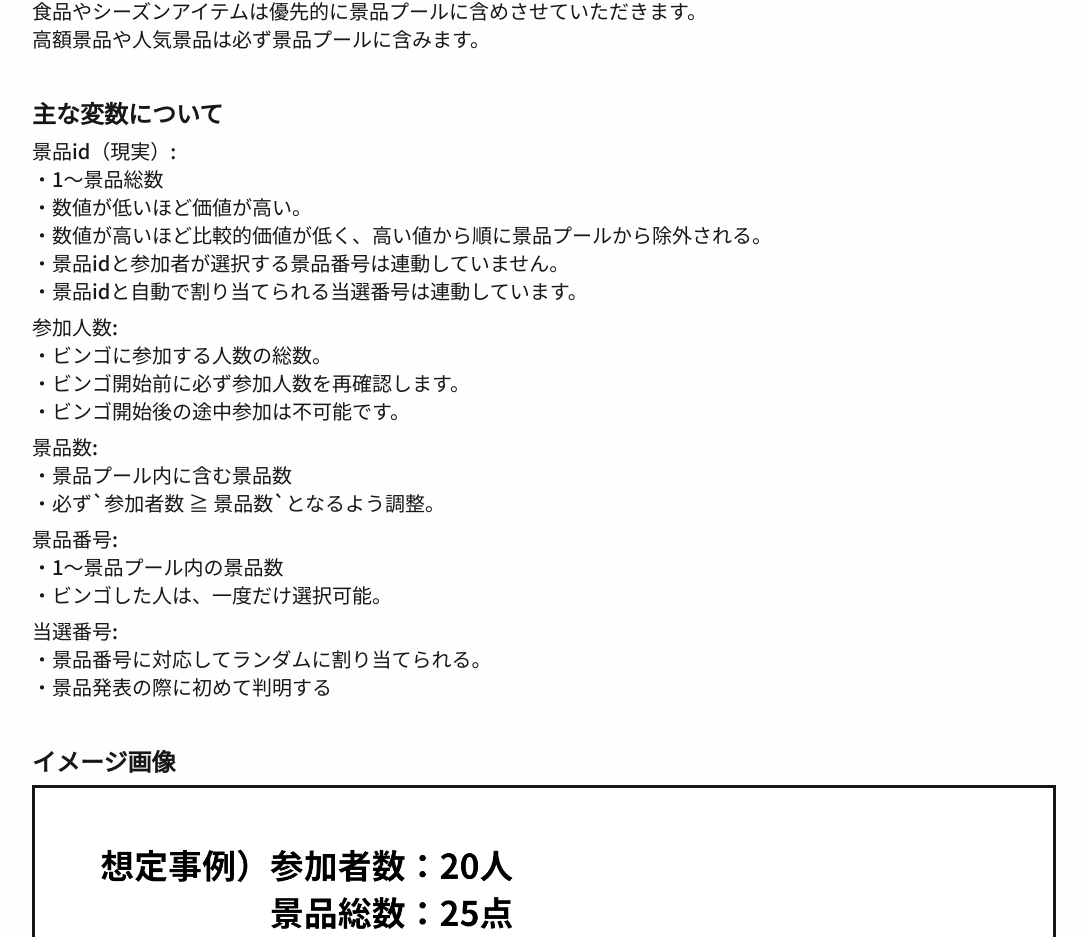
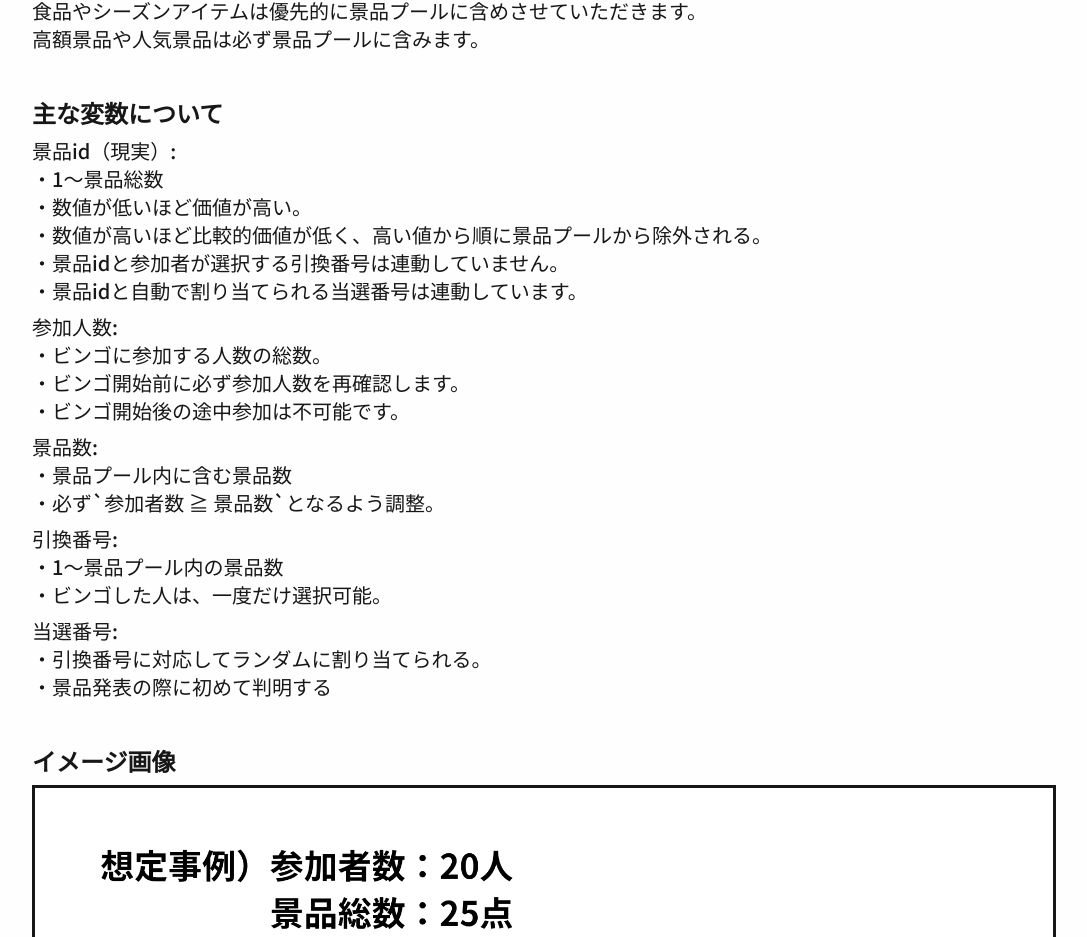
Before and after one commit to takahiro-hirano67/ziyuu-sikkou-bingo-num, a Next.js app in the folder bingo-num-app/: page /main in a window 1280 px wide. Shown: the part 880-1817 px from the top of the page, without its empty margins (96-1183 px from the left). Built offline with nearby package versions, Linux system fonts and the light colour scheme.

Commit message:
景品番号→引換番号に表記変更

```diff
--- a/bingo-num-app/app/main/page.tsx
+++ b/bingo-num-app/app/main/page.tsx
@@ -15,11 +15,11 @@ export default function MainPage() {
     const [numOfPeople, setNumOfPeople] = useState<number>(0);
     const [numOfItems, setNumOfItems] = useState<number>(0);
     const [isSelectAnnounceOrder, setIsSelectAnnounceOrder] = useState<boolean>(false);
-    // // 景品番号管理
+    // // 引換番号管理
     const [prizeNumList, setPrizeNumList] = useState<prizeObjectType[]>([]);
 
     // アプリ状態管理
-    const [step, setStep] = useState<"input" | "selectAnnounceOrder" | "inProgress" | "inAnnouncement">("input"); // 入力画面 | 景品番号選択画面 | 景品発表画面
+    const [step, setStep] = useState<"input" | "selectAnnounceOrder" | "inProgress" | "inAnnouncement">("input"); // 入力画面 | 引換番号選択画面 | 景品発表画面
     const [isProgress, setIsProgress] = useState<boolean>(false); // 誤リロード防止用
 
     // 誤リロード防止処理（リロードやページを閉じようとしたらアラートが出現）
@@ -57,7 +57,7 @@ export default function MainPage() {
         }
         setIsProgress(true);
 
-        // 景品の数だけ景品番号を生成する
+        // 景品の数だけ引換番号を生成する
         const originalList: number[] = [];
         for (let i = 1; i <= numOfItems; i++) {
             originalList.push(i);
@@ -65,7 +65,7 @@ export default function MainPage() {
         // 景品の数に対応した当選番号を生成する
         const ShuffledList: number[] = shuffleArray(originalList.slice());
 
-        // 景品番号と当選番号を対応付けたオブジェクトを生成
+        // 引換番号と当選番号を対応付けたオブジェクトを生成
         const prizeObject: prizeObjectType[] = originalList.map((prizeNum, i) => ({
             prizeNum,
             winnerNum: ShuffledList[i],
@@ -75,7 +75,7 @@ export default function MainPage() {
             memo: "",
         }));
 
-        setPrizeNumList(prizeObject); // 景品番号のリストを更新
+        setPrizeNumList(prizeObject); // 引換番号のリストを更新
 
         // 景品発表順の選択画面
         if (isSelectAnnounceOrder === true) {
@@ -90,9 +90,9 @@ export default function MainPage() {
             setPrizeNumList(sortedPrizeObject);
             setStep("selectAnnounceOrder")
         }
-        // 景品番号選択画面
+        // 引換番号選択画面
         else {
-            // ソートなし（デフォルト：景品番号順 ※当選番号はランダム）
+            // ソートなし（デフォルト：引換番号順 ※当選番号はランダム）
             setStep("inProgress");
         }
     };
@@ -102,9 +102,9 @@ export default function MainPage() {
     // ============================================================
 
     const handleChangeInProgress = () => {
-        if (window.confirm("景品番号の選択に移ります。よろしいですか？")) {
+        if (window.confirm("引換番号の選択に移ります。よろしいですか？")) {
             // 「はい」を選択した場合の処理
-            // デフォルトの並び順（景品番号順）に戻す
+            // デフォルトの並び順（引換番号順）に戻す
             const defaultSortedList = [...prizeNumList].sort((a, b) => a.prizeNum - b.prizeNum);
             setPrizeNumList(defaultSortedList)
             setStep("inProgress");
@@ -115,7 +115,7 @@ export default function MainPage() {
     }
 
     const handleChangeAnnouncement = () => {
-        if (window.confirm("景品発表へ移ります。よろしいですか？\n確認事項:\n・景品番号は全て配布しているか？\n・未選択の景品番号はないか？")) {
+        if (window.confirm("景品発表へ移ります。よろしいですか？\n確認事項:\n・引換番号は全て配布しているか？\n・未選択の引換番号はないか？")) {
             // 「はい」を選択した場合の処理
             setStep("inAnnouncement");
         } else {
@@ -125,14 +125,14 @@ export default function MainPage() {
     };
 
     // ============================================================
-    // 景品番号の要素に対する処理（番号選択時）
+    // 引換番号の要素に対する処理（番号選択時）
     // ============================================================
 
-    // 景品番号をクリックすると選択済み
+    // 引換番号をクリックすると選択済み
     const handleSelect = (prizeNum: number) => {
         setPrizeNumList((prev) => prev.map((item) => (item.prizeNum === prizeNum ? { ...item, isSelected: true } : item)));
     };
-    // 景品番号をダブルクリックすると選択状態を解除（保険機能）
+    // 引換番号をダブルクリックすると選択状態を解除（保険機能）
     const handleDisSelect = (prizeNum: number) => {
         alert("選択状態を解除しました");
         setPrizeNumList((prev) => prev.map((item) => (item.prizeNum === prizeNum ? { ...item, isSelected: false } : item)));
@@ -144,14 +144,14 @@ export default function MainPage() {
 
 
     // ============================================================
-    // 景品番号の要素に対する処理（景品発表時）
+    // 引換番号の要素に対する処理（景品発表時）
     // ============================================================
 
-    // 景品番号をクリックすると選択済み
+    // 引換番号をクリックすると選択済み
     const handleAnnounce = (prizeNum: number) => {
         setPrizeNumList((prev) => prev.map((item) => (item.prizeNum === prizeNum ? { ...item, isAnnounced: true } : item)));
     };
-    // 景品番号をダブルクリックすると選択状態を解除（保険機能）
+    // 引換番号をダブルクリックすると選択状態を解除（保険機能）
     const handleDisAnnounce = (prizeNum: number) => {
         alert("発表状態を解除しました");
         setPrizeNumList((prev) => prev.map((item) => (item.prizeNum === prizeNum ? { ...item, isAnnounced: false } : item)));
@@ -194,7 +194,7 @@ export default function MainPage() {
                 {step === "input" && <InputForm numOfPeople={numOfPeople} setNumOfPeople={setNumOfPeople} numOfItems={numOfItems} setNumOfItems={setNumOfItems} isSelectAnnounceOrder={isSelectAnnounceOrder} setIsSelectAnnounceOrder={setIsSelectAnnounceOrder} handleSubmit={handleSubmit} />}
                 {/* 景品発表順を選択する画面 */}
                 {step === "selectAnnounceOrder" && <SelectAnnounceOrder prizeNumList={prizeNumList} handleDragEnd={handleDragEnd} handleChangeInProgress={handleChangeInProgress} />}
-                {/* 景品番号選択画面 */}
+                {/* 引換番号選択画面 */}
                 {step === "inProgress" && <InProgress numOfPeople={numOfPeople} numOfItems={numOfItems} prizeNumList={prizeNumList} handleSelect={handleSelect} handleDisSelect={handleDisSelect} handleUpdateMemo={handleUpdateMemo} handleChangeAnnounce={handleChangeAnnouncement} />}
                 {/* 景品発表画面 */}
                 {step === "inAnnouncement" && <InAnnouncement numOfPeople={numOfPeople} numOfItems={numOfItems} prizeNumList={prizeNumList} handleAnnounce={handleAnnounce} handleDisAnnounce={handleDisAnnounce} />}
--- a/bingo-num-app/components/step/InAnnouncement.tsx
+++ b/bingo-num-app/components/step/InAnnouncement.tsx
@@ -17,7 +17,7 @@ interface InAnnouncementProps {
 
 // 番号選択画面（ビンゴ中）
 const InAnnouncement: React.FC<InAnnouncementProps> = ({ numOfPeople, numOfItems, prizeNumList, handleAnnounce, handleDisAnnounce }) => {
-    // 残り景品数の変数（景品数 - 発表された景品番号の数）
+    // 残り景品数の変数（景品数 - 発表された引換番号の数）
     const restPrizes = numOfItems - prizeNumList.filter((item) => item.isAnnounced === true).length;
     return (
         <div className="mt-6 flex flex-col h-screen">
@@ -27,7 +27,7 @@ const InAnnouncement: React.FC<InAnnouncementProps> = ({ numOfPeople, numOfItems
                     {/* 進行情報表示 */}
                     <ShowInfo numOfPeople={numOfPeople} numOfItems={numOfItems} prizeNumList={prizeNumList} mode="announce" />
                 </div>
-                {/* 景品番号一覧 (景品番号〇, 当選番号✖, 景品番号順) */}
+                {/* 引換番号一覧 (引換番号〇, 当選番号✖, 引換番号順) */}
                 <section className="mt-8 grid grid-cols-5 gap-8">
                     {prizeNumList.map((item: prizeObjectType) => (
                         // prizeNum はユニークなので key に指定
@@ -48,7 +48,7 @@ const InAnnouncement: React.FC<InAnnouncementProps> = ({ numOfPeople, numOfItems
                 )}
             </div>
             <div className="flex-[1_1_46%] overflow-y-auto  p-4">
-                {/* 発表順リスト (景品番号✖, 当選番号〇, 当選番号順) */}
+                {/* 発表順リスト (引換番号✖, 当選番号〇, 当選番号順) */}
                 <section className="mt-8 flex flex-col items-center gap-6">
                     {prizeNumList
                         .slice() // 元のリストの状態を破壊しないようにコピー
--- a/bingo-num-app/components/step/InProgress.tsx
+++ b/bingo-num-app/components/step/InProgress.tsx
@@ -17,14 +17,14 @@ interface InProgressProps {
 
 // 番号選択画面（ビンゴ中）
 const InProgress: React.FC<InProgressProps> = ({ numOfPeople, numOfItems, prizeNumList, handleSelect, handleDisSelect, handleUpdateMemo, handleChangeAnnounce }) => {
-    // 残り景品数の変数（景品数 - 選択された景品番号の数）
+    // 残り景品数の変数（景品数 - 選択された引換番号の数）
     const restPrizes = numOfItems - prizeNumList.filter((item) => item.isSelected === true).length;
     return (
         <div className="mt-6  flex flex-col gap-6">
             <h2 className="text-2xl text-center font-bold">番号選択</h2>
             {/* 進行情報表示 */}
             <ShowInfo numOfPeople={numOfPeople} numOfItems={numOfItems} prizeNumList={prizeNumList} mode="progress" />
-            {/* 景品番号一覧 */}
+            {/* 引換番号一覧 */}
             <section className="mt-8 grid grid-cols-5 gap-8 text-center">
                 {prizeNumList.map((item: prizeObjectType) => (
                     // prizeNum はユニークなので key に指定
--- a/bingo-num-app/components/step/InputForm.tsx
+++ b/bingo-num-app/components/step/InputForm.tsx
@@ -57,11 +57,11 @@ const InputForm: React.FC<InputFormProps> = ({ numOfPeople, setNumOfPeople, numO
                 <span>運営側の都合となり大変恐れ入りますが、<br />食品やシーズンアイテムは優先的に景品プールに含めさせていただきます。<br />高額景品や人気景品は必ず景品プールに含みます。</span>
                 <br />
                 <h4 className="text-2xl font-bold">主な変数について</h4>
-                <span>景品id（現実）:<br />・1～景品総数<br />・数値が低いほど価値が高い。<br />・数値が高いほど比較的価値が低く、高い値から順に景品プールから除外される。<br />・景品idと参加者が選択する景品番号は連動していません。<br />・景品idと自動で割り当てられる当選番号は連動しています。</span>
+                <span>景品id（現実）:<br />・1～景品総数<br />・数値が低いほど価値が高い。<br />・数値が高いほど比較的価値が低く、高い値から順に景品プールから除外される。<br />・景品idと参加者が選択する引換番号は連動していません。<br />・景品idと自動で割り当てられる当選番号は連動しています。</span>
                 <span>参加人数:<br />・ビンゴに参加する人数の総数。<br />・ビンゴ開始前に必ず参加人数を再確認します。<br />・ビンゴ開始後の途中参加は不可能です。</span>
                 <span>景品数:<br />・景品プール内に含む景品数<br />・必ず`参加者数 ≧ 景品数`となるよう調整。</span>
-                <span>景品番号:<br />・1～景品プール内の景品数<br />・ビンゴした人は、一度だけ選択可能。</span>
-                <span>当選番号:<br />・景品番号に対応してランダムに割り当てられる。<br />・景品発表の際に初めて判明する</span>
+                <span>引換番号:<br />・1～景品プール内の景品数<br />・ビンゴした人は、一度だけ選択可能。</span>
+                <span>当選番号:<br />・引換番号に対応してランダムに割り当てられる。<br />・景品発表の際に初めて判明する</span>
                 <br />
                 <h4 className="text-2xl font-bold">イメージ画像</h4>
                 <div className="border-3">
--- a/bingo-num-app/components/step/SelectAnnounceOrder.tsx
+++ b/bingo-num-app/components/step/SelectAnnounceOrder.tsx
@@ -17,7 +17,7 @@ export default function SelectAnnounceOrder({ prizeNumList, handleDragEnd, handl
     return (
         <div className="flex flex-col gap-4">
             <h2 className="text-xl font-bold mt-10">景品発表順の設定</h2>
-            <button onClick={handleChangeInProgress} className="my-4 mx-auto min-w-xs py-2.5 text-xl font-medium border-2 bg-gray-200/50 rounded-2xl hover:bg-gray-200">景品番号の選択へ進む</button>
+            <button onClick={handleChangeInProgress} className="my-4 mx-auto min-w-xs py-2.5 text-xl font-medium border-2 bg-gray-200/50 rounded-2xl hover:bg-gray-200">引換番号の選択へ進む</button>
 
             <DndContext collisionDetection={closestCenter} onDragEnd={handleDragEnd}>
                 <SortableContext items={prizeNumList.map((i) => i.prizeNum)} strategy={verticalListSortingStrategy}>
```
